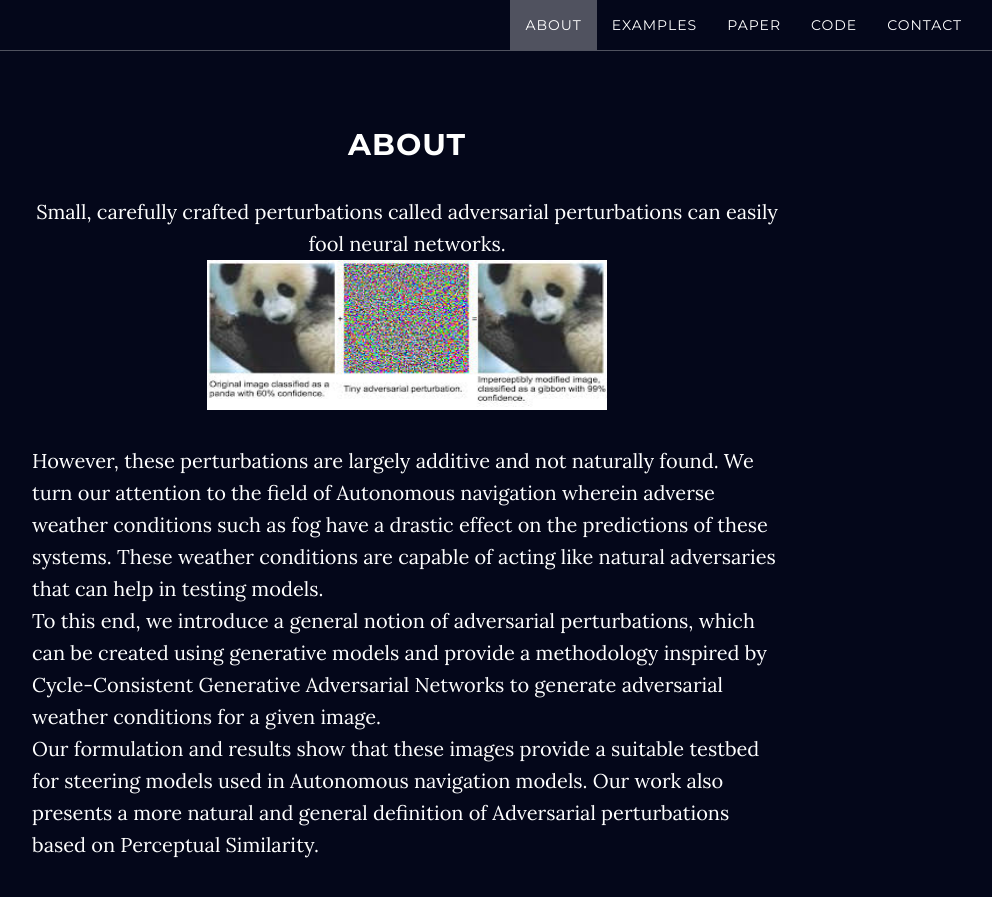
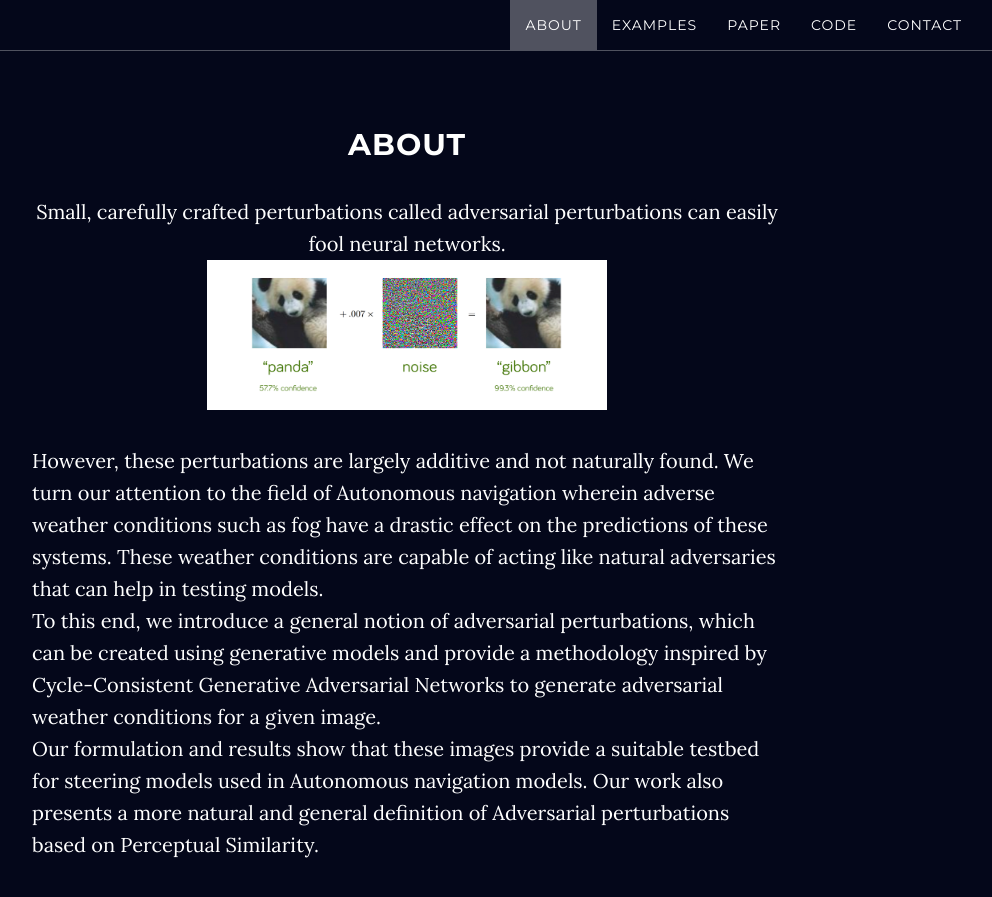
Before and after one commit to code-Assasin/website_little_fog, a Jekyll site: the page built from index.html, in a window 1280 px wide and 900 px high, scrolled down 972 px. Shown: the top 897 px of the window, without its empty margins (233-1225 px from the left). Built offline with Jekyll 4.4.1, drawn with Linux system fonts in a browser that asks for light colours.

Commit message:
new img and dim change

```diff
--- a/_includes/about.html
+++ b/_includes/about.html
@@ -4,7 +4,7 @@
             <div class="col-lg-8 col-lg-offset-2">
                 <h2>About</h2>
                 <p>  Small, carefully crafted perturbations called adversarial perturbations can easily fool neural networks. <br>
-               	<img src="img/panda-img.jpeg" alt="sample perturbation" align="center" width="400" height="150"> </p>
+               	<img src="img/panda-img.png" alt="sample perturbation" align="center" width="400" height="150"> </p>
                	<p align="left">However, these perturbations are largely additive and not naturally found. We turn our attention to the field of Autonomous navigation wherein adverse weather conditions such as fog have a drastic effect on the predictions of these systems. These weather conditions are capable of acting like natural adversaries that can help in testing models. <br>
                	To this end, we introduce a general notion of adversarial perturbations, which can be created using generative models and provide a methodology inspired by Cycle-Consistent Generative Adversarial Networks to generate adversarial weather conditions for a given image. <br>
                 Our formulation and results show that these images provide a suitable testbed for steering models used in Autonomous navigation models. Our work also presents a more natural and general definition of Adversarial perturbations based on Perceptual Similarity. </p>
```
Also changed, not shown: img/panda-img.png.
